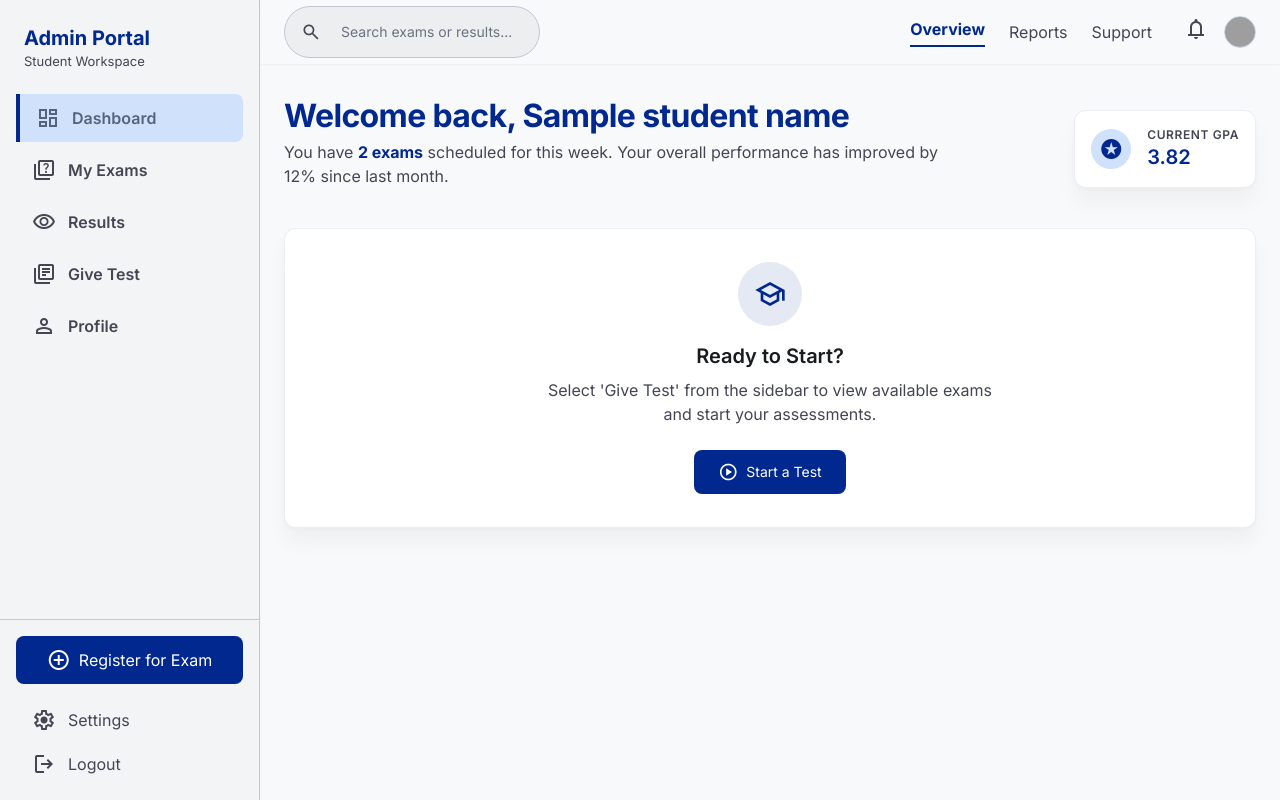
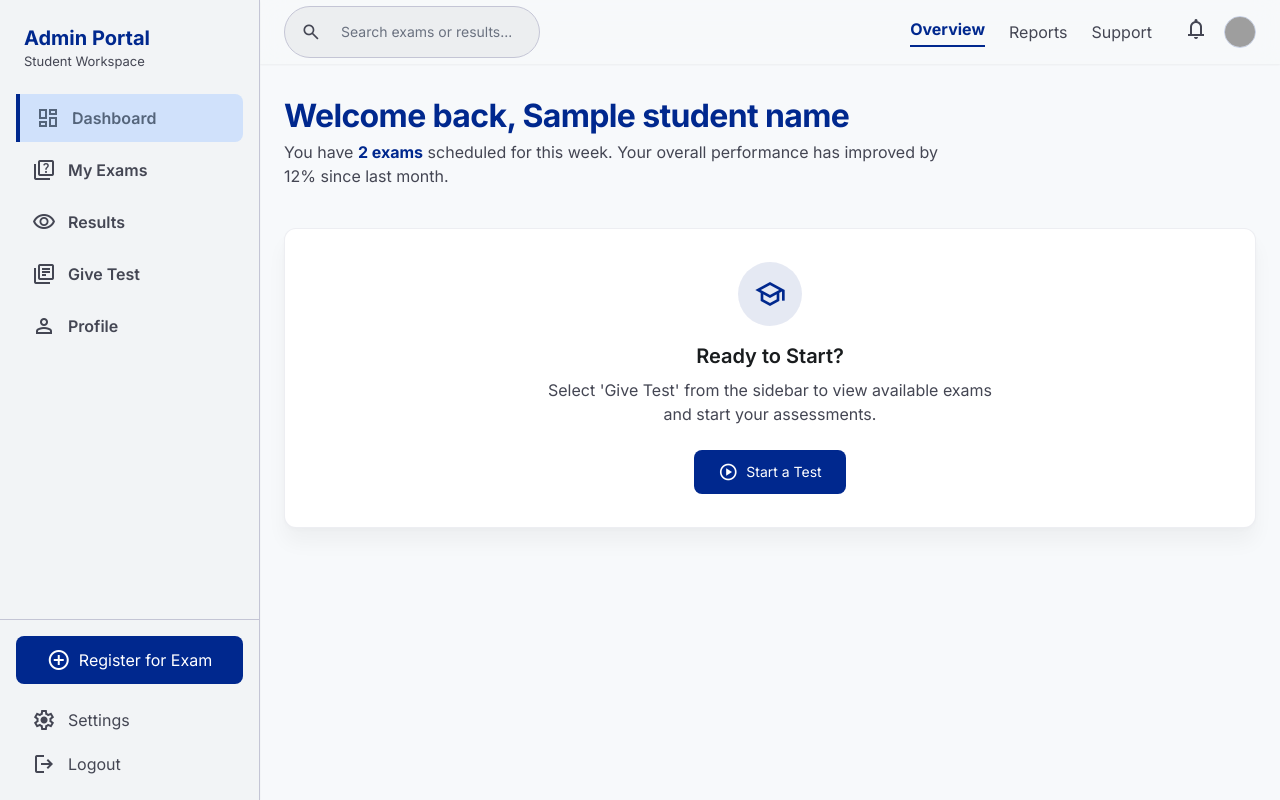
Before and after one commit to amirshaikh321/online-assessment-system, a Django app: template testportal/templates/student/stddash.html in a window 1280 px wide. Run offline with Django 5.2, Linux system fonts and the light colour scheme; the template is opened without the code that fills it: most values are stand-ins (such as "Sample title", 1, 10 or a date in 2020); some libraries are stand-ins or nearby versions; grey boxes are pictures that could not be loaded.

Commit message:
Clean ui

```diff
--- a/testportal/templates/student/stddash.html
+++ b/testportal/templates/student/stddash.html
@@ -199,17 +199,6 @@
 <h2 class="font-display-lg text-display-lg text-primary mb-1">Welcome back, {{student_name}}</h2>
 <p class="text-on-surface-variant font-body-md max-w-2xl">You have <span class="font-bold text-primary">2 exams</span> scheduled for this week. Your overall performance has improved by 12% since last month.</p>
 </div>
-<div class="flex gap-4">
-<div class="bg-surface-container-lowest custom-shadow rounded-xl p-4 flex items-center gap-4 border border-outline-variant/30">
-<div class="h-10 w-10 rounded-full bg-secondary-container flex items-center justify-center text-primary">
-<span class="material-symbols-outlined" style="font-variation-settings: 'FILL' 1;">stars</span>
-</div>
-<div>
-<p class="text-label-caps font-label-caps text-on-surface-variant uppercase">Current GPA</p>
-<p class="text-headline-md font-headline-md text-primary">3.82</p>
-</div>
-</div>
-</div>
 </div>
 </section>
 <!-- Bento Grid Content -->
```
